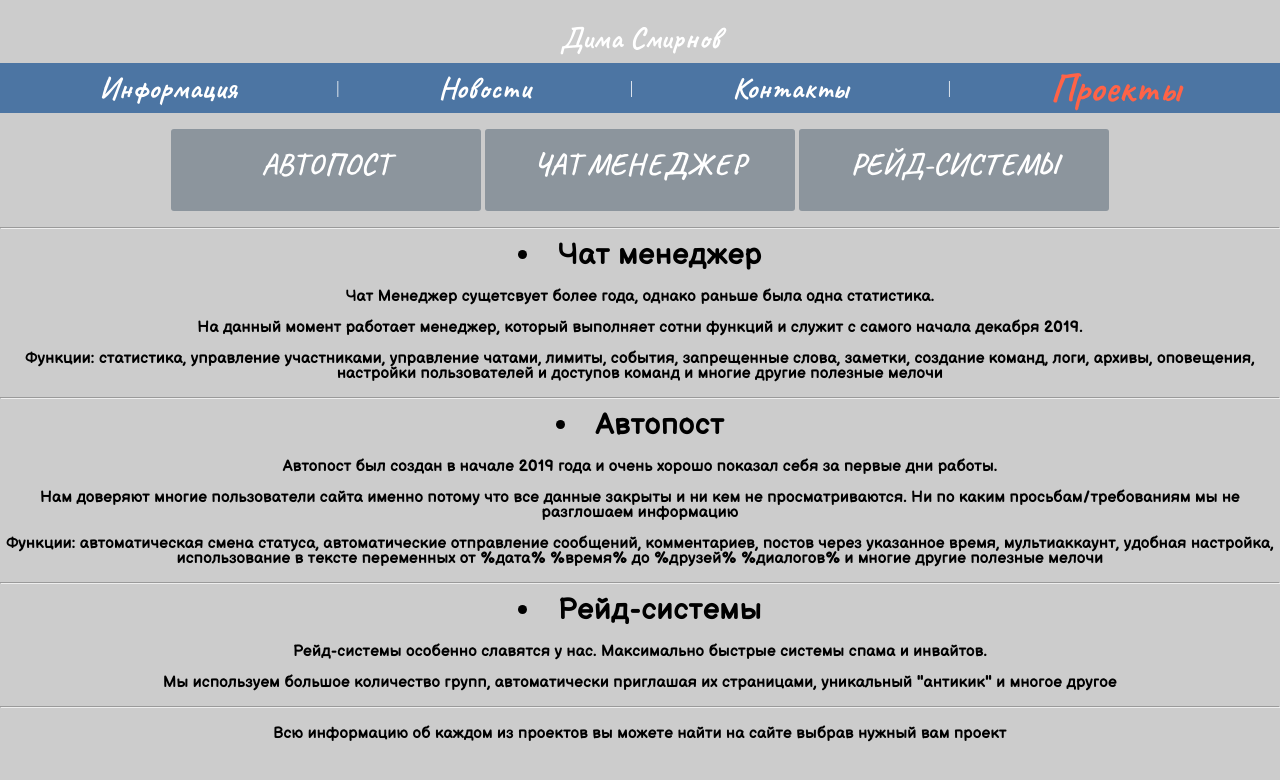
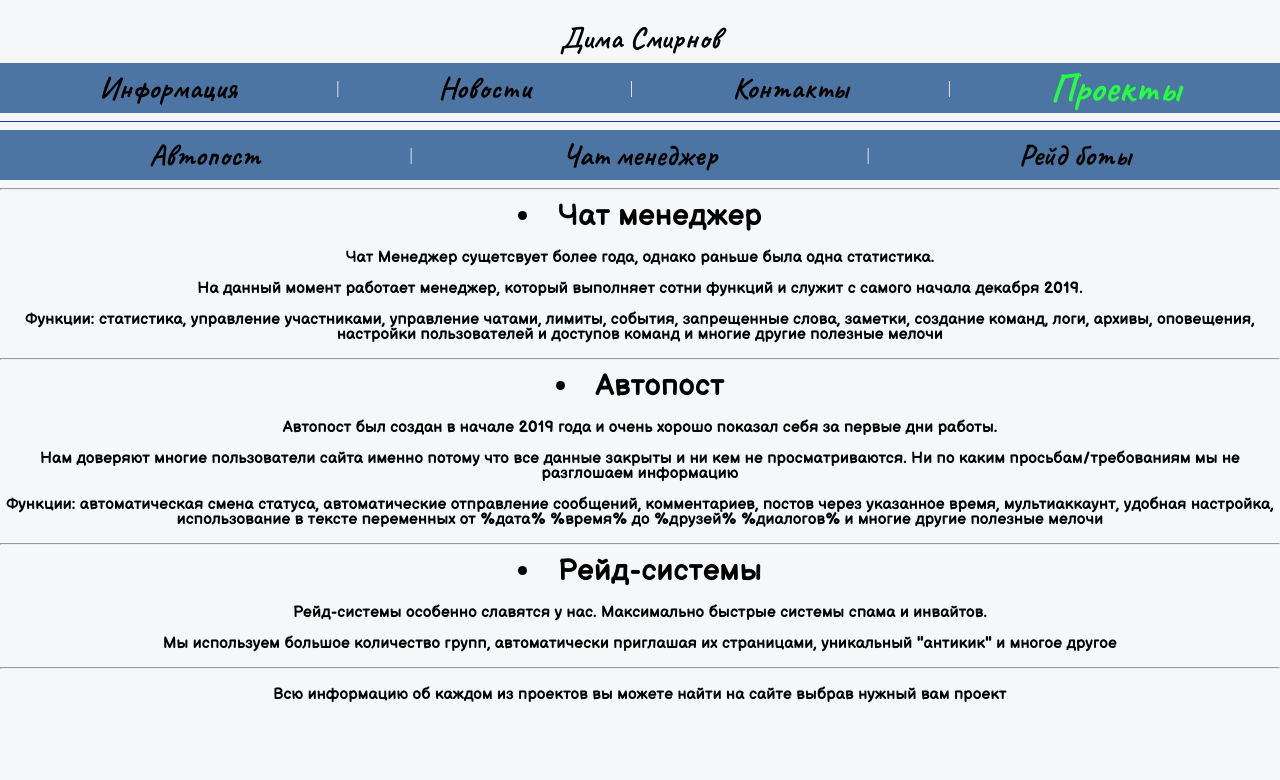
Before and after one commit to smirnov-dima/coder, a plain HTML site: page projects.html in a window 1280 px wide. Drawn offline with Linux system fonts and the light colour scheme.

Commit message:
Add files via upload

```diff
--- a/projects.html
+++ b/projects.html
@@ -2,6 +2,8 @@
 <html>
     <head>
         <title>Проекты</title>
+        <link rel="stylesheet" href="styles.css">
+
         <link href="https://fonts.googleapis.com/css2?family=Caveat:wght@700&display=swap" rel="stylesheet">
         <link href="https://fonts.googleapis.com/css2?family=Balsamiq+Sans:wght@700&display=swap" rel="stylesheet">
         <link href="https://fonts.googleapis.com/css2?family=Pangolin&display=swap" rel="stylesheet">
@@ -16,12 +18,10 @@
 				}
             .hdr {
                 text-align: center;
-                color: white;
                 font-size: 50px;
                 font-family: 'Caveat', cursive;
                 }
             .body {
-                background-color: #ccc;
                 margin: 0px;
                 margin: 0px;
                 padding: 0px;
@@ -43,7 +43,6 @@
                 font-size: 30px;
                 margin-left: auto;
                 margin-right: auto;
-                color: white;
             }
             P {
                 text-align: center;
@@ -66,10 +65,7 @@
                 display: flex;
                 align-items: center;
             }
-            .main {
-                font-size: 40px;
-                color: tomato;
-            }
+
             li {
                 text-align: center;
                 font-family: 'Balsamiq Sans', cursive;
@@ -80,13 +76,17 @@
          </style>
     </head>
 
-    <body class="body" link="white">
+    <body class="body" >
         <header class="hdr"><a href="index.html">Дима Смирнов</a></header>
 
         <header class="hdr1"><a href="info.html">Информация</a> | <a href="news.html">Новости</a> | <a href="contacks.html">Контакты</a> | <a href="projects.html" class="main">Проекты</a></header>
-        <p><a href="autopost.html" class="btn">АВТОПОСТ</a>
-        <a href="cm.html" class="btn">ЧАТ МЕНЕДЖЕР</a>
-        <a href="raidsystem.html" class="btn">РЕЙД-СИСТЕМЫ</a></p>
+        <hr size="0.8" color="#1b2cc2">
+
+        <header class="hdr1">
+            <a href="autopost.html" class="">Автопост</a> |
+            <a href="cm.html" class="">Чат менеджер</a> |
+            <a href="raidsystem.html" class="">Рейд боты</a>
+        </header>
         <hr>
 
         <li>Чат менеджер</li>
--- /dev/null
+++ b/styles.css
@@ -0,0 +1,13 @@
+body {
+    background-color: #F5F7F9;
+}
+.hdr {
+    color: black;
+}
+a {
+    color: black;
+}
+.main {
+    font-size: 40px;
+    color: #26fc42;
+}
```
Also changed, not shown: autopost.html (+11 -13 lines), cm.html (+12 -9 lines), contacks.html (+4 -8 lines), index.html (+5 -8 lines), info.html (+4 -8 lines), news.html (+7 -8 lines), raidsystem.html (+10 -9 lines), 1 other file.
